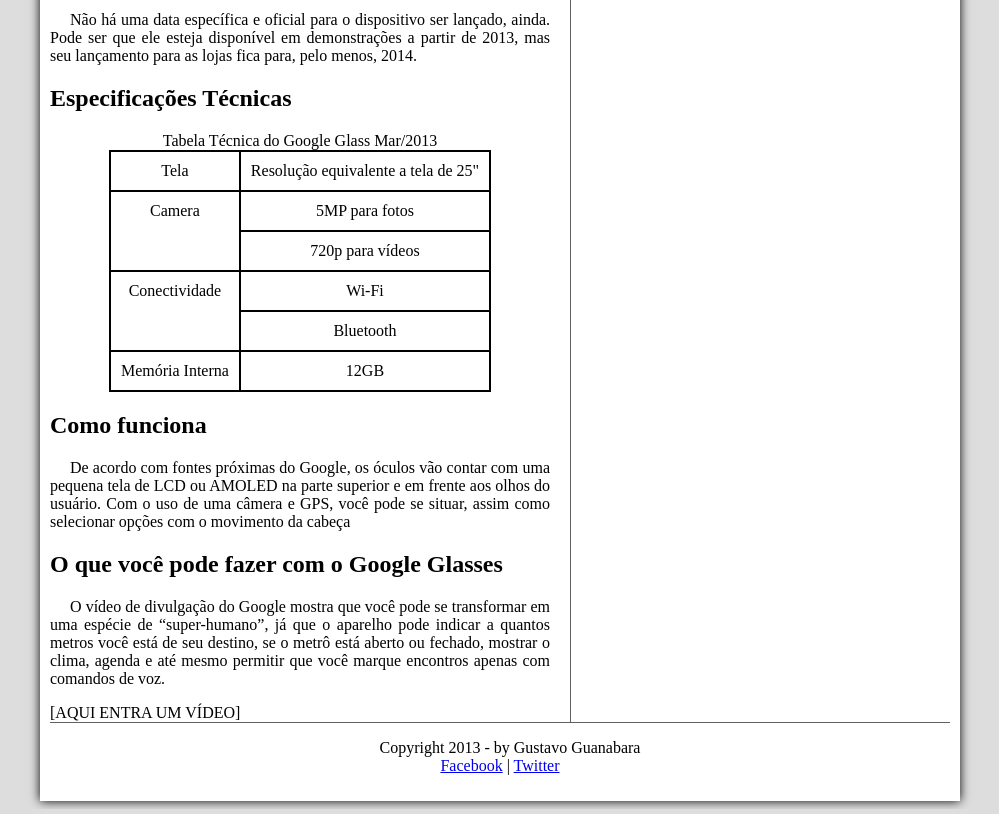
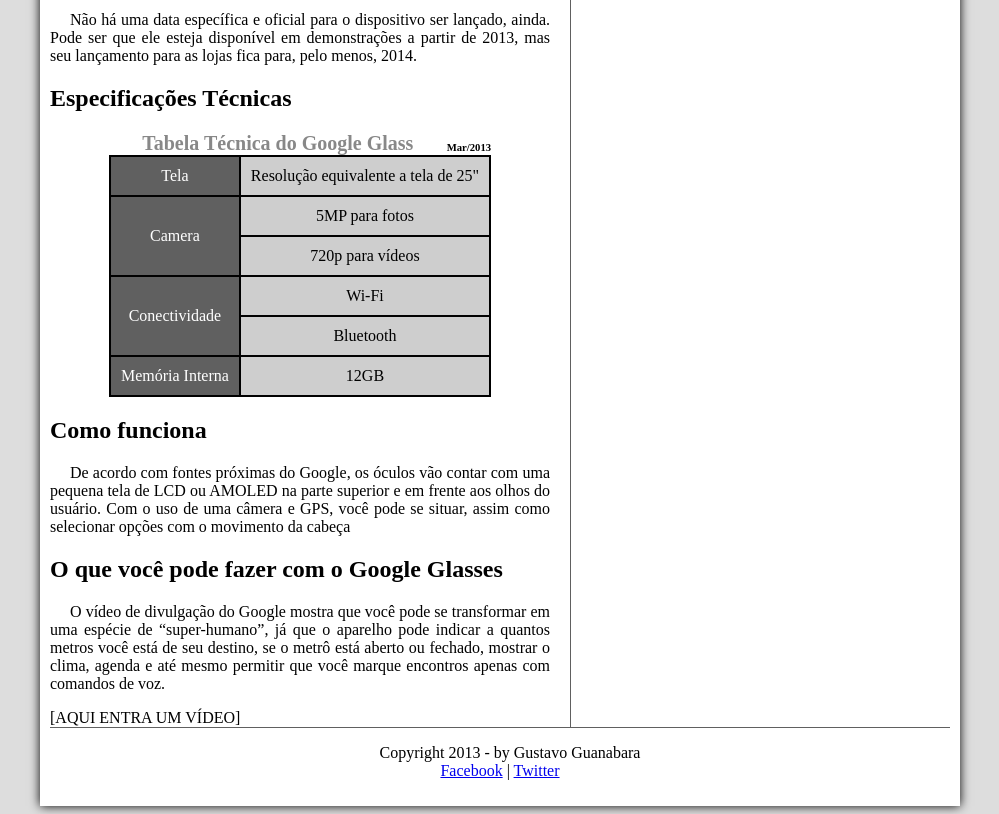
Before and after one commit to Nilcelso/google-glass, a plain HTML site: page index.html in a window 1280 px wide. Shown: the part 900-1714 px from the top of the page, without its empty margins (140-1139 px from the left). Drawn offline with Linux system fonts and the light colour scheme; a web font is replaced by a local one.

Commit message:
formatando index

```diff
--- a/_css/estilo.css
+++ b/_css/estilo.css
@@ -128,7 +128,26 @@ table#tabelaspec td{
 	border: 1px solid black;
 	padding: 10px;
 	text-align: center;
-	vertical-align: top;
+	vertical-align: middle;
+}
+table#tabelaspec td.ce{
+	color: white;
+	background-color: #606060
+}
+table#tabelaspec td.cd{
+	background-color: #cecece;
+}
+table#tabelaspec caption {
+	color: #888888;
+	font-size: 15pt;
+	font-weight: bolder;
+}
+table#tabelaspec caption span {
+	display: block;
+	float: right;
+	color: black;
+	font-size: 8pt;
+	margin-top: 10px;
 }
 aside#lateral{
 	display: block;
--- a/index.html
+++ b/index.html
@@ -56,14 +56,14 @@
 			<h1>Especificações Técnicas</h1>
 
 			<table id="tabelaspec">
-			<caption> Tabela Técnica do Google Glass Mar/2013 </caption>
+			<caption> Tabela Técnica do Google Glass <span> Mar/2013 </span> </caption>
 
-			<tr> <td> Tela </td> <td> Resolução equivalente a tela de 25" </td> </tr>
-			<tr> <td rowspan="2"> Camera </td> <td> 5MP para fotos </td> </tr>
-			<tr><td> 720p para vídeos </td> </tr>
-			<tr> <td rowspan="2"> Conectividade </td> <td> Wi-Fi </td> </tr>
-			<tr> <td> Bluetooth </td> </tr>
-			<tr> <td> Memória Interna </td> <td> 12GB </td> </tr>
+			<tr> <td class = "ce"> Tela </td> <td class = "cd"> Resolução equivalente a tela de 25" </td> </tr>
+			<tr> <td rowspan="2" class = "ce"> Camera </td> <td class = "cd"> 5MP para fotos </td> </tr>
+			<tr><td class = "cd"> 720p para vídeos </td> </tr>
+			<tr> <td rowspan="2" class = "ce"> Conectividade </td> <td class = "cd"> Wi-Fi </td> </tr>
+			<tr> <td class = "cd"> Bluetooth </td> </tr>
+			<tr> <td class = "ce"> Memória Interna </td> <td class = "cd"> 12GB </td> </tr>
 			</table>
 
 			<h1>Como funciona</h1>
```
